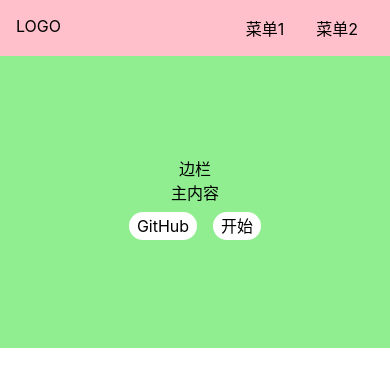
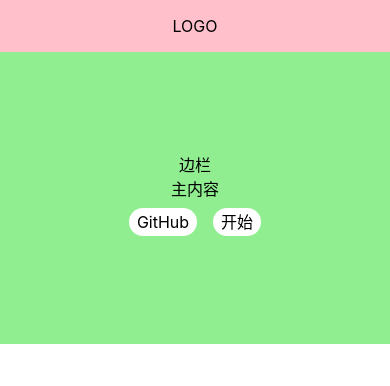
Before and after one commit to yruirui/wheel-UI, a Vue app: page /#/ in a window 390 px wide. Shown: the top 386 px of the page. Built offline with nearby package versions, Linux system fonts and the light colour scheme.

Commit message:
让topnav是响应式的

```diff
--- a/src/components/Topnav.vue
+++ b/src/components/Topnav.vue
@@ -5,6 +5,7 @@
       <li>菜单1</li>
       <li>菜单2</li>
     </ul>
+    <span class="toggleAside"></span>
   </div>
 </template>
 
@@ -31,6 +32,8 @@
   > .logo {
     max-width: 6em;
     margin-right: auto;
+    align-items: center;
+    justify-content: center;
   }
   > .menu {
     display: flex;
@@ -40,6 +43,13 @@
       margin: 0 1em;
     }
   }
+  >.toggleAside{
+
+  }
+  @media (max-width:500px) {
+  >.menu{display: none;}
+  >.logo{ margin:0 auto}
+}
 }
 
 </style>
```
